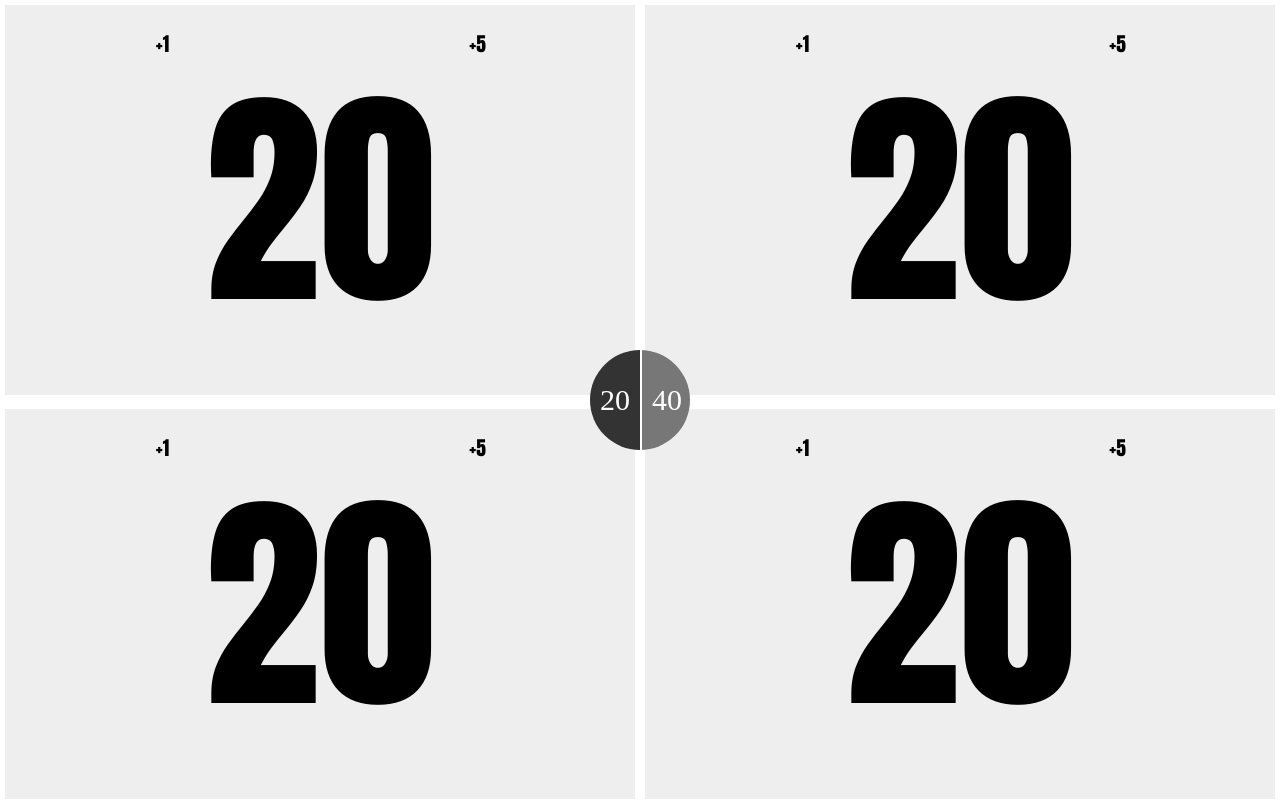
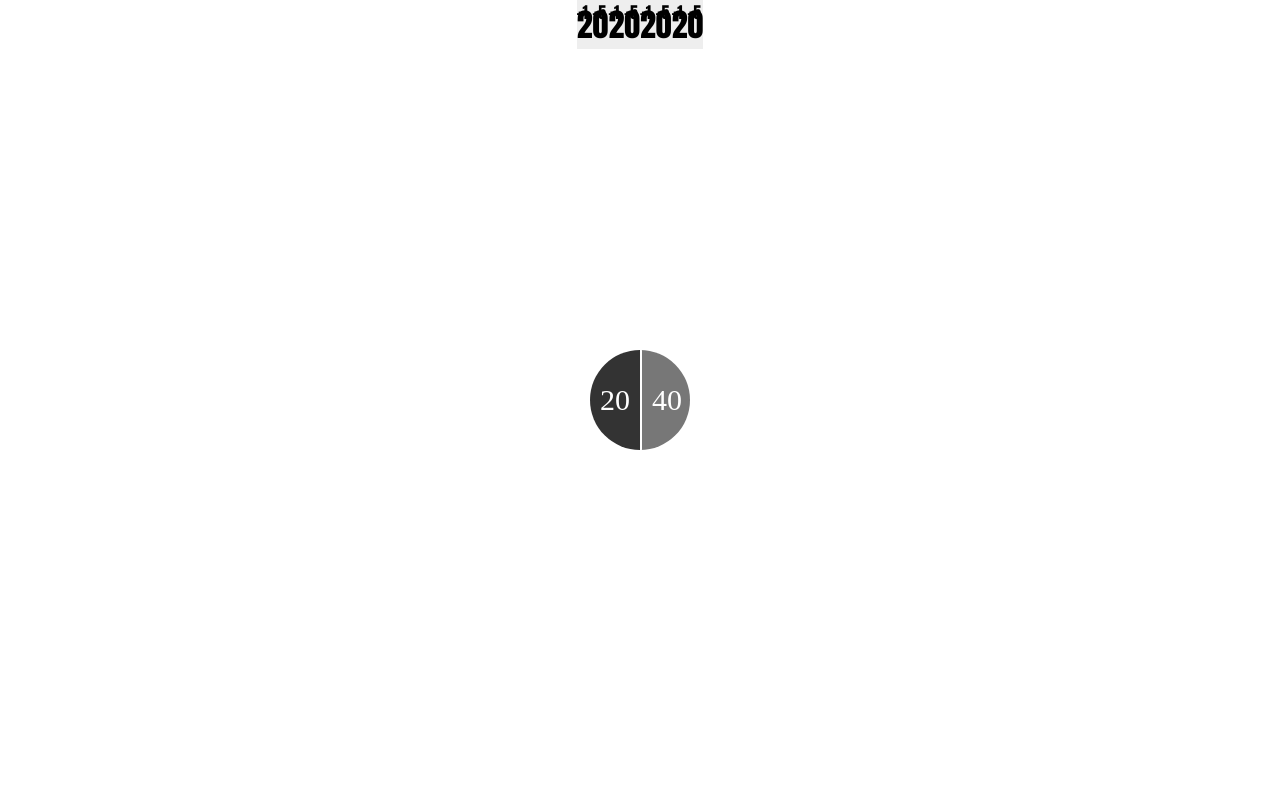
Before and after one commit to arzmir/kindle-counter, a plain HTML site: page index.html in a window 1280 px wide. Drawn offline with Linux system fonts and the light colour scheme.

Commit message:
Supports template literals?

```diff
--- a/index.html
+++ b/index.html
@@ -162,13 +162,6 @@ var st = document.createElement("style");
 st.type = "text/css";
 
 
-var sizing = ""
-sizing += `\n .outer div { width: ${cwidth}px;	height: ${cheight}px;	margin: ${cmargin}px;}`;
-sizing += `\n .outer div > h1 {	line-height: ${cheight}px;	font-size: ${0.6 * cheight}px;}`;
-sizing += `\n .outer div > span {	width: ${cwidth / 2}px;	height: ${cheight / 2}px;	font-size: ${cheight / 20}px;	line-height: ${cheight / 5}px;}`;
-
-st.innerHTML = sizing;
-
 
 var create = function() {
 	document.head.appendChild(st);
```
